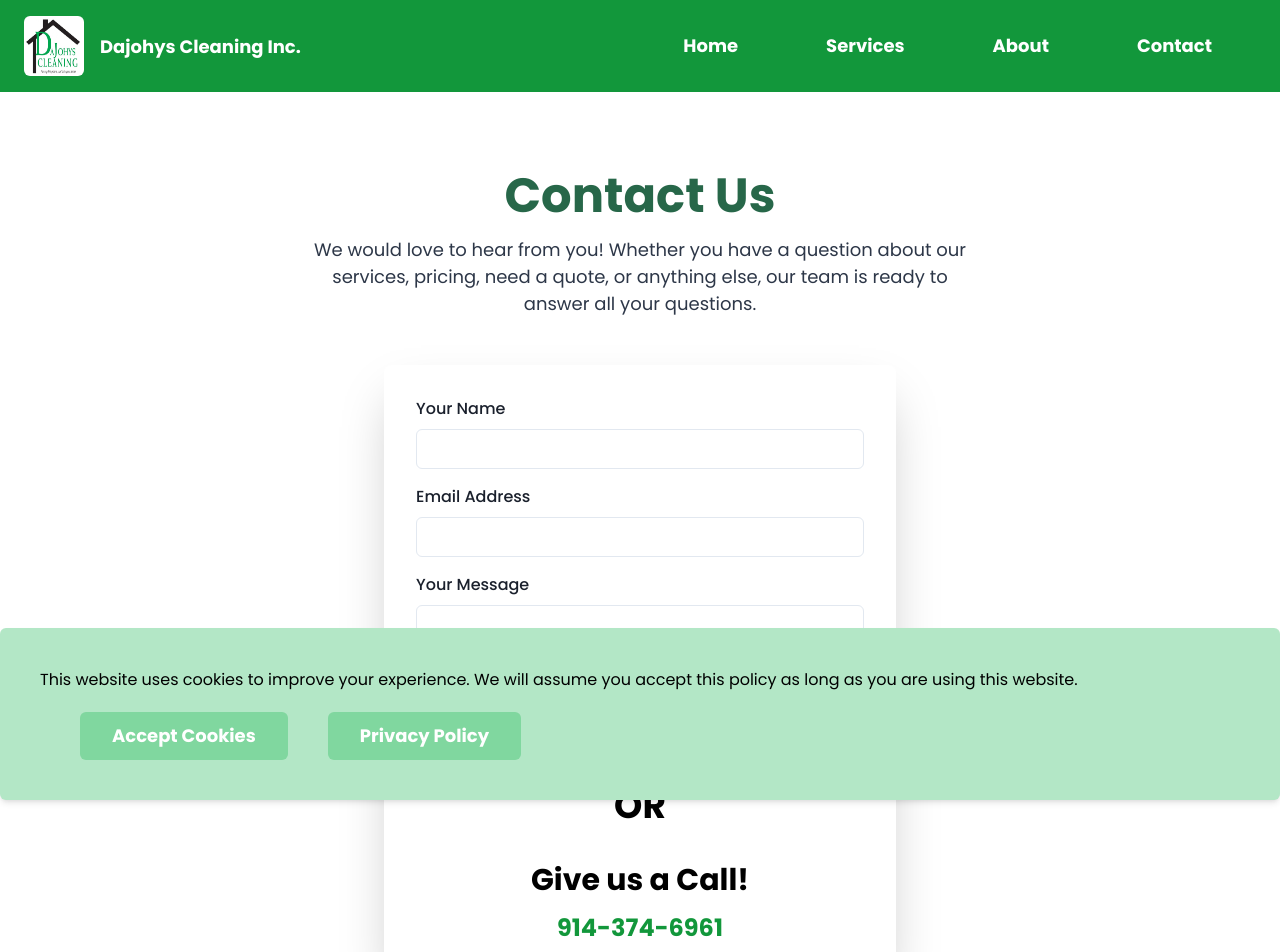
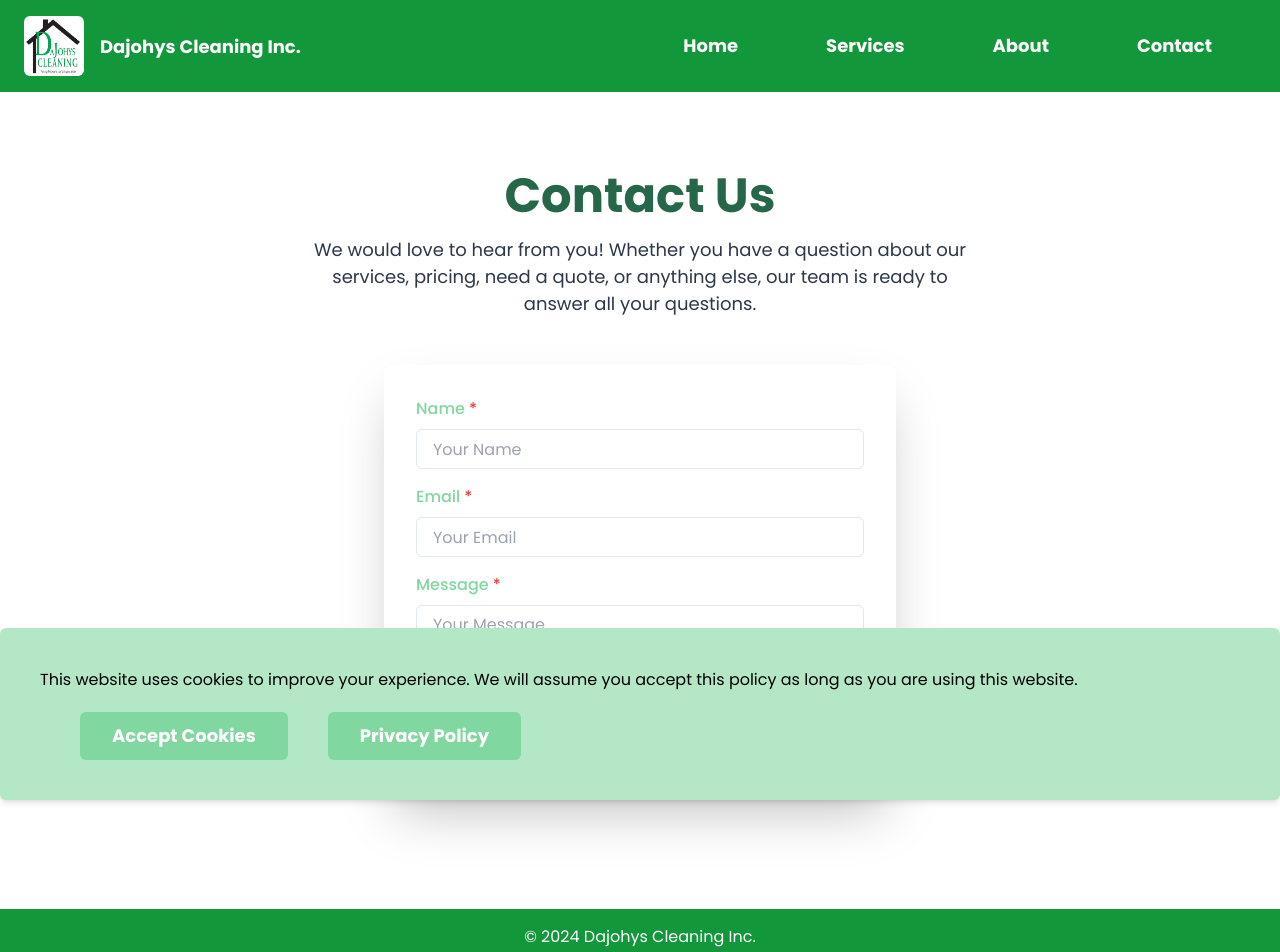
Before and after one commit to chip902/dajohys-com-frontend, a Next.js app: page /contact in a window 1280 px wide. Shown: the top 952 px of the page. Built offline with nearby package versions, Linux system fonts and the light colour scheme.

Commit message:
updates to contact form

```diff
--- /dev/null
+++ b/app/api/send-email/route.ts
@@ -0,0 +1,57 @@
+import { NextRequest, NextResponse } from "next/server";
+import sgMail from "@sendgrid/mail";
+import dotenv from "dotenv";
+
+dotenv.config();
+
+export async function POST(req: NextRequest) {
+	const frontendDomain = process.env.VERCEL_URL ? process.env.VERCEL_URL : "dajohys.com";
+	const origin =
+		process.env.NODE_ENV === "production"
+			? "https://dajohys.com"
+			: frontendDomain.includes("localhost")
+			? "http://localhost:3001"
+			: `https://${frontendDomain}`;
+
+	const res = NextResponse.next();
+	res.headers.set("Access-Control-Allow-Origin", origin);
+	res.headers.set("Access-Control-Allow-Methods", "GET, POST, OPTIONS");
+	res.headers.set("Access-Control-Allow-Headers", "Content-Type, Authorization");
+
+	// Handle OPTIONS request for CORS preflight
+	if (req.method === "OPTIONS") {
+		return new NextResponse(null, { status: 200 });
+	}
+
+	// Ensure that req.body is defined
+	const body = await req.json();
+	if (!body || !body.body) {
+		return new NextResponse("Request body is missing", { status: 400 });
+	}
+
+	const emailData = JSON.parse(body.body);
+
+	sgMail.setApiKey(process.env.SENDGRID_API_KEY as string);
+
+	const { to, bcc, from, subject, text, html } = emailData;
+
+	// Log the email details for debugging
+	console.log("Email Details:", { to, bcc, from, subject, text, html });
+
+	const msg = {
+		to,
+		bcc,
+		from,
+		subject,
+		text,
+		html,
+	};
+
+	try {
+		await sgMail.send(msg);
+		return new NextResponse("Email sent successfully", { status: 200 });
+	} catch (error) {
+		console.error("Error sending email:", error);
+		return new NextResponse("Failed to send email", { status: 500 });
+	}
+}
--- /dev/null
+++ b/app/contact/ContactForm.tsx
@@ -0,0 +1,91 @@
+"use client";
+import { useState } from "react";
+import { useToast, Button, FormControl, FormLabel, Input, Textarea, VStack } from "@chakra-ui/react";
+
+const ContactForm = () => {
+	const toast = useToast();
+	const [formData, setFormData] = useState({
+		name: "",
+		email: "",
+		message: "",
+	});
+
+	const handleChange = (e: React.ChangeEvent<HTMLInputElement | HTMLTextAreaElement>) => {
+		const { name, value } = e.target;
+		setFormData({ ...formData, [name]: value });
+	};
+
+	const handleSubmit = async (e: React.FormEvent) => {
+		e.preventDefault();
+		try {
+			const res = await fetch("/api/send-email", {
+				method: "POST",
+				headers: {
+					"Content-Type": "application/json",
+				},
+				body: JSON.stringify({
+					to: "andrew@chip-hostingcom",
+					from: formData.email,
+					subject: `Contact Form Submission from ${formData.name}`,
+					text: formData.message,
+					html: `<p>${formData.message}</p>`,
+				}),
+			});
+
+			if (!res.ok) {
+				toast({
+					title: "Message send failed.",
+					description: "There was a problem and your message was not set.",
+					status: "error",
+					duration: 5000,
+					isClosable: true,
+				});
+			} else {
+				toast({
+					title: "Message sent!",
+					description: "Thank you for your note!  I'll be in touch shortly...",
+					status: "success",
+					duration: 5000,
+					isClosable: true,
+				});
+				setFormData({
+					name: "",
+					email: "",
+					message: "",
+				});
+			}
+		} catch (error) {
+			toast({
+				title: "Message send failed.",
+				description: "There was a problem and your message was not set",
+				status: "error",
+				duration: 5000,
+				isClosable: true,
+			});
+		}
+	};
+
+	return (
+		<form onSubmit={handleSubmit}>
+			<VStack spacing={4}>
+				<FormControl id="name" isRequired>
+					<FormLabel color="brand.200">Name</FormLabel>
+					<Input type="text" name="name" value={formData.name} onChange={handleChange} placeholder="Your Name" />
+				</FormControl>
+				<FormControl id="email" isRequired>
+					<FormLabel color="brand.200">Email</FormLabel>
+					<Input type="email" name="email" value={formData.email} onChange={handleChange} placeholder="Your Email" />
+				</FormControl>
+				<FormControl id="message" isRequired>
+					<FormLabel color="brand.200">Message</FormLabel>
+					<Textarea name="message" value={formData.message} onChange={handleChange} placeholder="Your Message" />
+				</FormControl>
+				<Button type="submit" variant="outline" size="lg" mt={4} color="brand.300">
+					Send Message
+				</Button>
+			</VStack>
+		</form>
+	);
+};
+
+export default ContactForm;
--- a/app/contact/page.tsx
+++ b/app/contact/page.tsx
@@ -1,6 +1,7 @@
 import { Box, Heading, Text, Flex, VStack, FormControl, FormLabel, Input, Textarea, Button, AbsoluteCenter, Divider } from "@chakra-ui/react";
 import React from "react";
 import NextLink from "next/link";
+import ContactForm from "./ContactForm";
 
 const ContactPage = () => {
 	return (
@@ -18,35 +19,7 @@ const ContactPage = () => {
 			</Flex>
 			<Flex justify="center">
 				<Box bg="white" p={8} borderRadius="lg" boxShadow="2xl" width="full" maxW="lg">
-					<VStack spacing={4}>
-						<FormControl id="name">
-							<FormLabel>Your Name</FormLabel>
-							<Input type="text" />
-						</FormControl>
-						<FormControl id="email">
-							<FormLabel>Email Address</FormLabel>
-							<Input type="email" />
-						</FormControl>
-						<FormControl id="message">
-							<FormLabel>Your Message</FormLabel>
-							<Textarea />
-						</FormControl>
-						<Button colorScheme="green" size="lg" width="full">
-							Send Message
-						</Button>
-						<Box position="relative" padding="10">
-							<Divider />
-							<AbsoluteCenter bg="white" px="4">
-								<Heading>OR</Heading>
-							</AbsoluteCenter>
-						</Box>
-						<Heading size="lg">Give us a Call!</Heading>
-						<NextLink href="tel:914-374-6961" passHref legacyBehavior>
-							<Button fontSize="2xl" color="brand.500" as="a" flex={1} variant="inline">
-								914-374-6961
-							</Button>
-						</NextLink>
-					</VStack>
+					<ContactForm />
 				</Box>
 			</Flex>
 		</Box>
--- a/package.json
+++ b/package.json
@@ -14,6 +14,7 @@
 		"@chakra-ui/react": "^2.8.2",
 		"@emotion/react": "^11.11.4",
 		"@emotion/styled": "^11.11.5",
+		"dotenv": "^16.4.7",
 		"framer-motion": "^11.2.12",
 		"next": "14.2.15",
 		"next-sitemap": "^4.2.3",
@@ -24,6 +25,7 @@
 	},
 	"devDependencies": {
 		"@next/third-parties": "^14.2.4",
+		"@sendgrid/mail": "^8.1.4",
 		"@types/node": "^20",
 		"@types/react": "^18",
 		"@types/react-dom": "^18",
```
Also changed, not shown: 2 other files (tests, documents, lock files or other folders).
